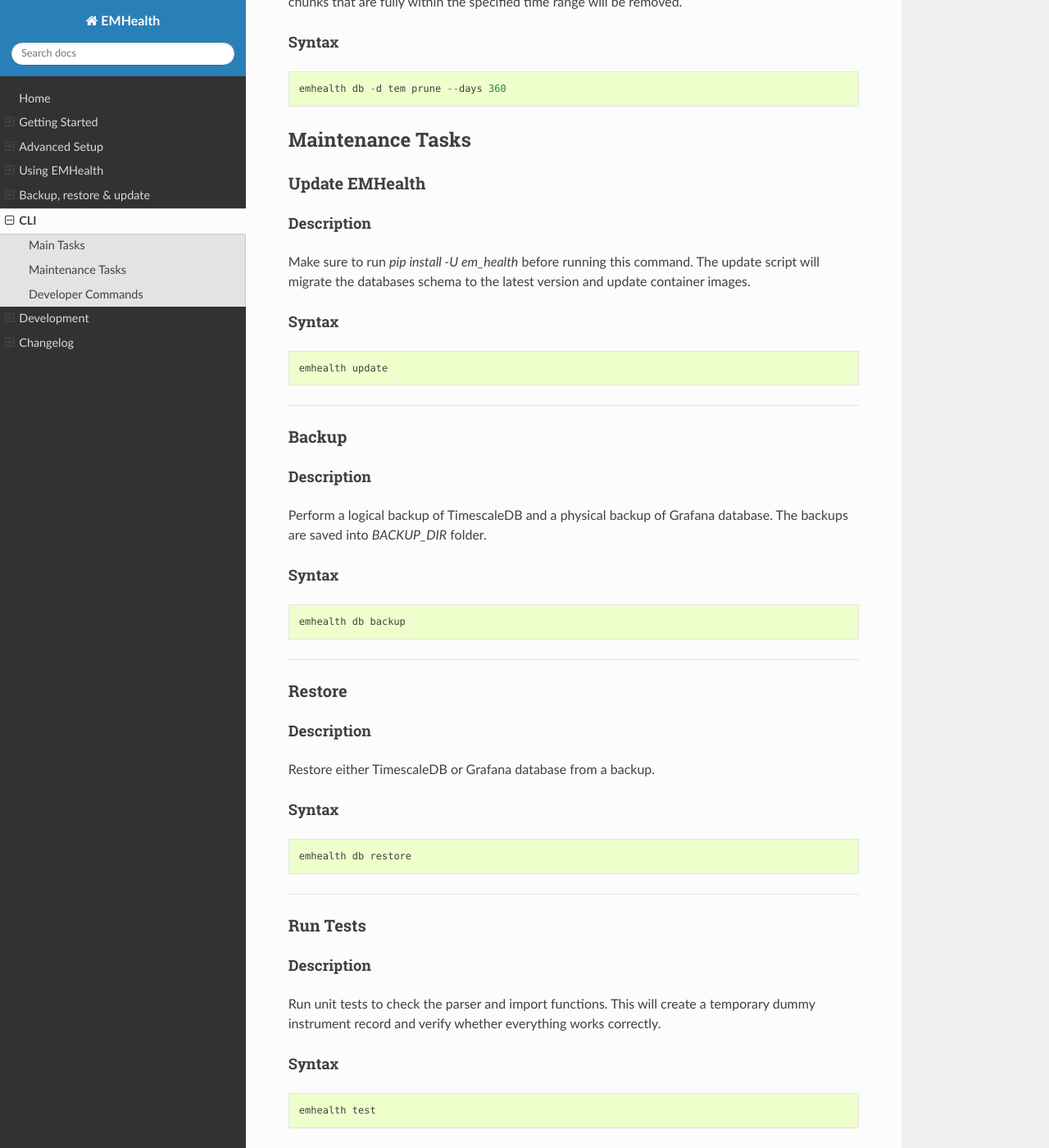
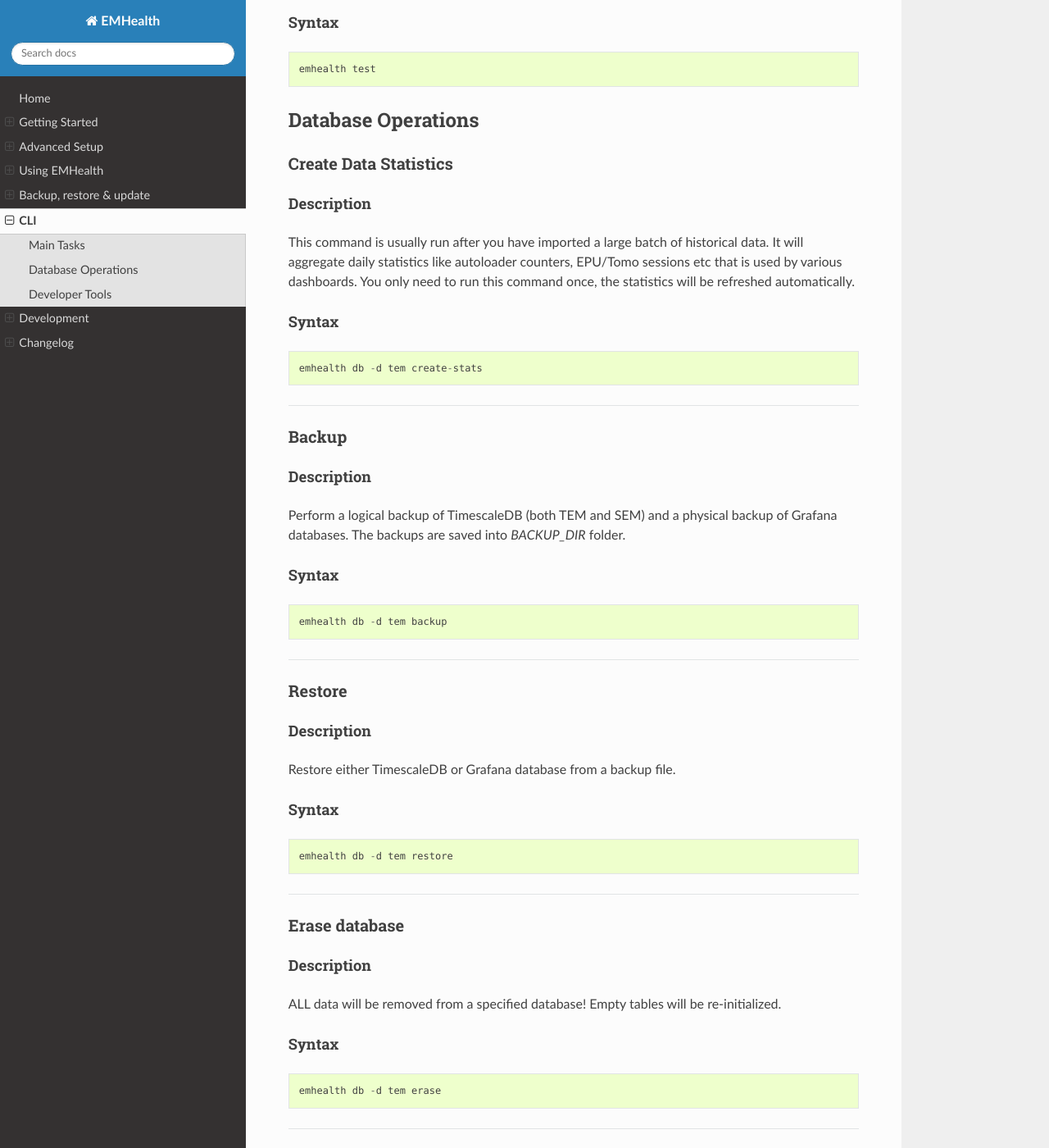
Before and after one commit to azazellochg/em_health, a Sphinx documentation site: the page built from docs/cli.rst, in a window 1280 px wide and 1400 px high, scrolled down 1798 px. Shown: the whole window at 82% size. Built offline with Sphinx 7.4.7 and the Read the Docs theme 3.1.0, drawn with Linux system fonts in a browser that asks for light colours; some of the changed text lies outside the part shown.

Commit message:
refactor cli again (2)

```diff
--- a/docs/cli.rst
+++ b/docs/cli.rst
@@ -65,8 +65,44 @@
 
 ----
 
-Create Aggregated Statistics
-~~~~~~~~~~~~~~~~~~~~~~~~~~~~
+Update EMHealth
+~~~~~~~~~~~~~~~
+
+Description
+^^^^^^^^^^^
+
+Make sure to run `pip install -U em_health` before running this command. The update script will migrate the databases schema to the latest
+version and update container images.
+
+Syntax
+^^^^^^
+
+.. code-block::
+
+    emhealth update
+
+----
+
+Run tests
+~~~~~~~~~
+
+Description
+^^^^^^^^^^^
+
+Run unit tests to check the XML import parser and import functions. Also executes `pgTAP <https://pgtap.org/>`_ tests on the database.
+
+Syntax
+^^^^^^
+
+.. code-block::
+
+    emhealth test
+
+Database Operations
+-------------------
+
+Create Data Statistics
+~~~~~~~~~~~~~~~~~~~~~~
 
 Description
 ^^^^^^^^^^^
@@ -81,6 +117,57 @@
 .. code-block::
 
     emhealth db -d tem create-stats
+
+----
+
+Backup
+~~~~~~
+
+Description
+^^^^^^^^^^^
+
+Perform a logical backup of TimescaleDB (both TEM and SEM) and a physical backup of Grafana databases. The backups are saved into `BACKUP_DIR` folder.
+
+Syntax
+^^^^^^
+
+.. code-block::
+
+    emhealth db -d tem backup
+
+----
+
+Restore
+~~~~~~~
+
+Description
+^^^^^^^^^^^
+
+Restore either TimescaleDB or Grafana database from a backup file.
+
+Syntax
+^^^^^^
+
+.. code-block::
+
+    emhealth db -d tem restore
+
+----
+
+Erase database
+~~~~~~~~~~~~~~
+
+Description
+^^^^^^^^^^^
+
+ALL data will be removed from a specified database! Empty tables will be re-initialized.
+
+Syntax
+^^^^^^
+
+.. code-block::
+
+    emhealth db -d tem erase
 
 ----
 
@@ -102,79 +189,8 @@
     emhealth db -d tem prune --days 360
 
 
-Maintenance Tasks
------------------
-
-Update EMHealth
-~~~~~~~~~~~~~~~
-
-Description
-^^^^^^^^^^^
-
-Make sure to run `pip install -U em_health` before running this command. The update script will migrate the databases schema to the latest
-version and update container images.
-
-Syntax
-^^^^^^
-
-.. code-block::
-
-    emhealth update
-
-----
-
-Backup
-~~~~~~
-
-Description
-^^^^^^^^^^^
-
-Perform a logical backup of TimescaleDB and a physical backup of Grafana database. The backups are saved into `BACKUP_DIR` folder.
-
-Syntax
-^^^^^^
-
-.. code-block::
-
-    emhealth db backup
-
-----
-
-Restore
-~~~~~~~
-
-Description
-^^^^^^^^^^^
-
-Restore either TimescaleDB or Grafana database from a backup.
-
-Syntax
-^^^^^^
-
-.. code-block::
-
-    emhealth db restore
-
-----
-
-Run Tests
-~~~~~~~~~
-
-Description
-^^^^^^^^^^^
-
-Run unit tests to check the parser and import functions. This will create a temporary dummy instrument record and verify
-whether everything works correctly.
-
-Syntax
-^^^^^^
-
-.. code-block::
-
-    emhealth test
-
-Developer Commands
-------------------
+Developer Tools
+---------------
 
 Reset performance stats
 ~~~~~~~~~~~~~~~~~~~~~~~
--- a/docs/maintenance.rst
+++ b/docs/maintenance.rst
@@ -44,7 +44,7 @@
 
 .. code-block::
 
-    emhealth db backup
+    emhealth db -d tem backup
 
 ----
 
@@ -55,7 +55,7 @@
 
 .. code-block::
 
-    emhealth db restore
+    emhealth db -d tem restore
 
 Updating
 --------
```
Also changed, not shown: 2 other files.
